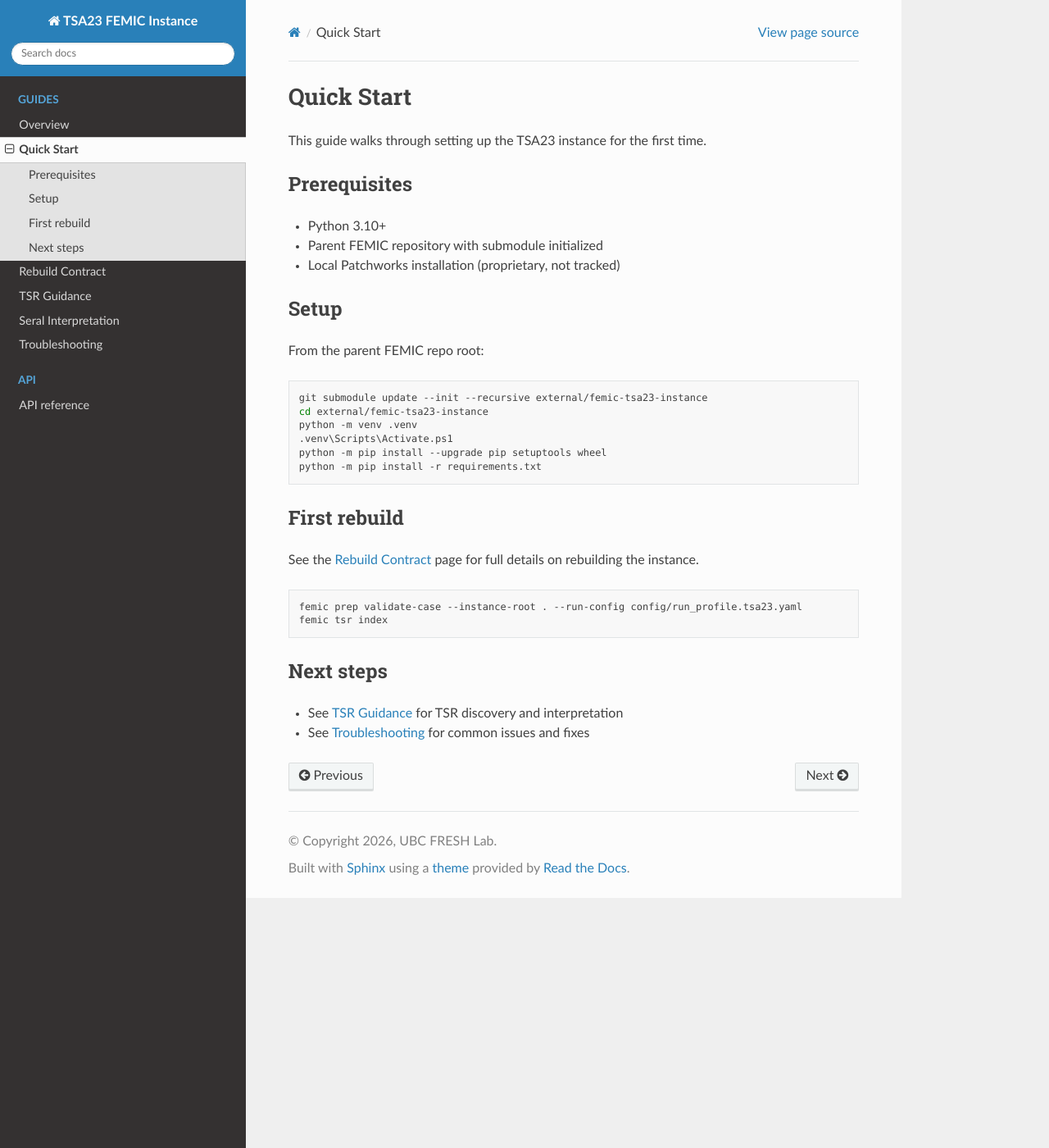
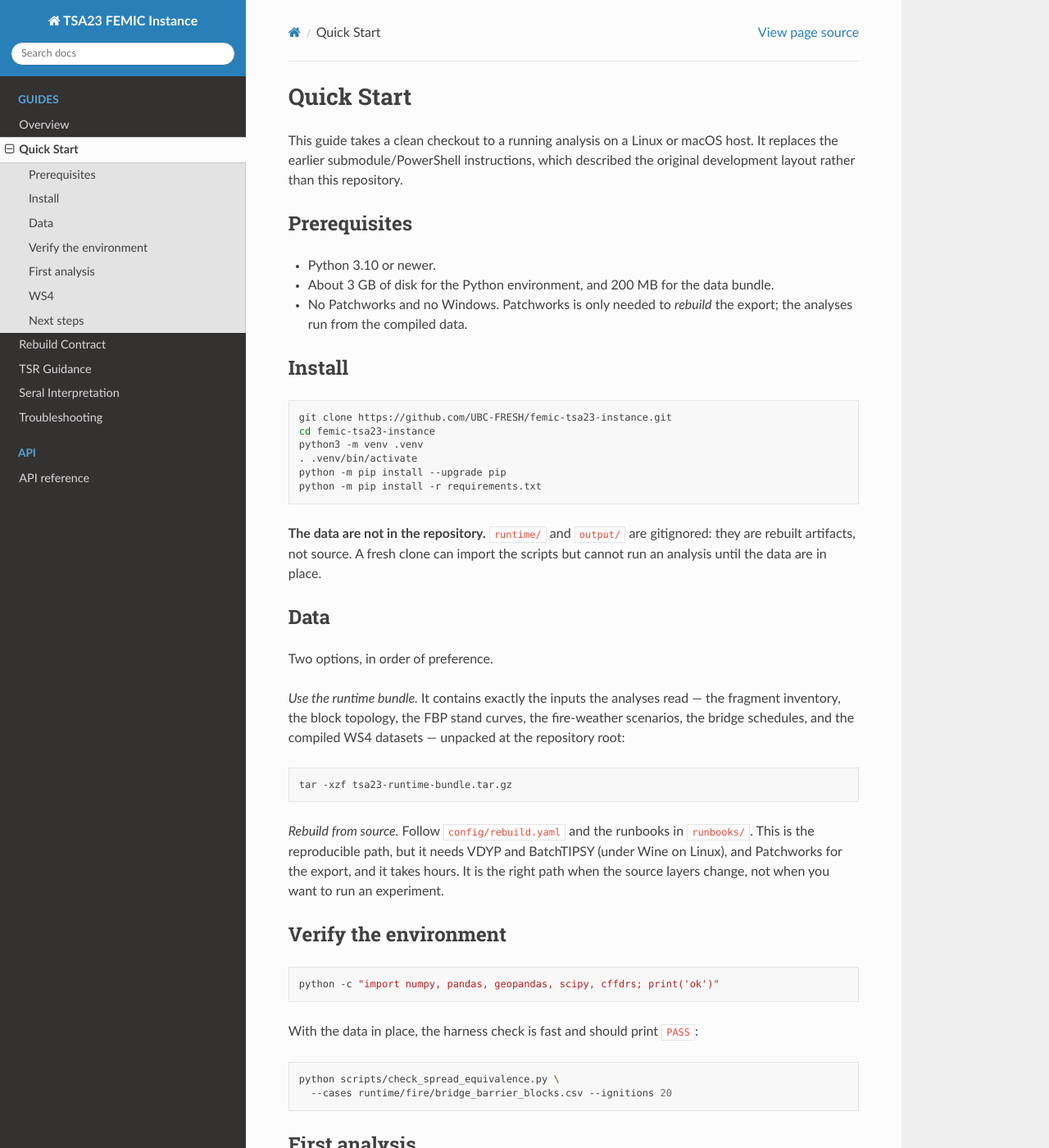
Before and after one commit to UBC-FRESH/femic-tsa23-instance, a Sphinx documentation site: the page built from docs/quickstart.rst, in a window 1280 px wide and 1400 px high. Shown: the whole window at 82% size. Built offline with Sphinx 7.4.7 and the Read the Docs theme 3.1.0, drawn with Linux system fonts in a browser that asks for light colours; some of the changed text lies outside the part shown.

Commit message:
Make the checkout runnable: real requirements, current quickstart, data bundle
requirements.txt was a submodule placeholder that fails on install; cffdrs is not on
PyPI and is now pinned to the git commit the fire-behaviour results used. pandas is
pinned below 3 because that is what produced the recorded numbers.

quickstart.rst described a submodule/PowerShell workflow that no longer matches this
repository. Rewritten for the standalone clone, including where the data come from:
runtime/ and output/ are gitignored, so a clean checkout cannot analyse until the
bundle is unpacked (runbooks/data-bundle.md).

Verified from a fresh clone with a venv built only from requirements.txt and the
bundle unpacked: check_spread_equivalence.py PASS (max delta 7.3e-12).

```diff
--- a/docs/quickstart.rst
+++ b/docs/quickstart.rst
@@ -1,41 +1,111 @@
 Quick Start
 ===========
 
-This guide walks through setting up the TSA23 instance for the first time.
+This guide takes a clean checkout to a running analysis on a Linux or macOS host. It
+replaces the earlier submodule/PowerShell instructions, which described the original
+development layout rather than this repository.
 
 Prerequisites
 -------------
 
-- Python 3.10+
-- Parent FEMIC repository with submodule initialized
-- Local Patchworks installation (proprietary, not tracked)
+- Python 3.10 or newer.
+- About 3 GB of disk for the Python environment, and 200 MB for the data bundle.
+- No Patchworks and no Windows. Patchworks is only needed to *rebuild* the export; the
+  analyses run from the compiled data.
 
-Setup
------
+Install
+-------
 
-From the parent FEMIC repo root:
+.. code-block:: bash
 
-.. code-block:: powershell
-
-   git submodule update --init --recursive external/femic-tsa23-instance
-   cd external/femic-tsa23-instance
-   python -m venv .venv
-   .venv\Scripts\Activate.ps1
-   python -m pip install --upgrade pip setuptools wheel
+   git clone https://github.com/UBC-FRESH/femic-tsa23-instance.git
+   cd femic-tsa23-instance
+   python3 -m venv .venv
+   . .venv/bin/activate
+   python -m pip install --upgrade pip
    python -m pip install -r requirements.txt
 
-First rebuild
--------------
 
-See the :doc:`rebuild-contract` page for full details on rebuilding the instance.
+**The data are not in the repository.** ``runtime/`` and ``output/`` are gitignored: they
+are rebuilt artifacts, not source. A fresh clone can import the scripts but cannot run
+an analysis until the data are in place.
 
-.. code-block:: powershell
+Data
+----
 
-   femic prep validate-case --instance-root . --run-config config/run_profile.tsa23.yaml
-   femic tsr index
+Two options, in order of preference.
+
+*Use the runtime bundle.* It contains exactly the inputs the analyses read — the
+fragment inventory, the block topology, the FBP stand curves, the fire-weather
+scenarios, the bridge schedules, and the compiled WS4 datasets — unpacked at the
+repository root:
+
+.. code-block:: bash
+
+   tar -xzf tsa23-runtime-bundle.tar.gz
+
+*Rebuild from source.* Follow ``config/rebuild.yaml`` and the runbooks in ``runbooks/``.
+This is the reproducible path, but it needs VDYP and BatchTIPSY (under Wine on Linux),
+and Patchworks for the export, and it takes hours. It is the right path when the source
+layers change, not when you want to run an experiment.
+
+Verify the environment
+----------------------
+
+.. code-block:: bash
+
+   python -c "import numpy, pandas, geopandas, scipy, cffdrs; print('ok')"
+
+With the data in place, the harness check is fast and should print ``PASS``:
+
+.. code-block:: bash
+
+   python scripts/check_spread_equivalence.py \
+     --cases runtime/fire/bridge_barrier_blocks.csv --ignitions 20
+
+First analysis
+--------------
+
+One comparison, three patterns on a fixed footprint, about seven seconds:
+
+.. code-block:: bash
+
+   python scripts/bridge_matched_footprint.py \
+     --blocks output/patchworks_ft/fragments/fragments.shp \
+     --fuel-types runtime/fire/fbp_stand_curves.csv \
+     --topology runtime/ws4/topology_tsa23.csv \
+     --footprint-ha 20000 --treat-fraction 0.20 --treatment fb \
+     --scenario p90 --ignitions 40 --duration-min 480 --wind-dir 225 \
+     --seed 1 --footprint-seed 1 \
+     --out runtime/fire/one_cell.json
+
+Then a sweep over the knobs, and a read of where the cliff is:
+
+.. code-block:: bash
+
+   python scripts/sensitivity_screen.py --out runtime/fire/screen.csv
+
+``runbooks/bridge-experiments.md`` explains every knob and what to expect from it.
+
+WS4
+---
+
+WS4 is a separate repository with its own environment. The scripts that build or verify
+WS4 datasets (``apply_fuel_treatment_economics.py``, ``add_fuel_break_treatment.py``,
+``complete_hazard_feature.py``, ``add_surface_fuel_treatment.py``,
+``verify_spread_account.py``) import ``ws4`` and must run with that environment:
+
+.. code-block:: bash
+
+   git clone https://github.com/UBC-FRESH/ws4.git
+   cd ws4 && python3 -m venv .venv && . .venv/bin/activate && pip install -e .
+   cd ../femic-tsa23-instance
+   /path/to/ws4/.venv/bin/python scripts/verify_spread_account.py
 
 Next steps
 ----------
 
-- See :doc:`tsr-guidance` for TSR discovery and interpretation
-- See :doc:`troubleshooting` for common issues and fixes
+- :doc:`overview` for the layout and the model chain.
+- :doc:`rebuild-contract` for the reproducible rebuild.
+- :doc:`troubleshooting` for known failures.
+- :doc:`api/index` for the analysis functions.
```
Also changed, not shown: CHANGE_LOG.md (+14 -0 lines), requirements.txt (+21 -7 lines), runbooks/data-bundle.md (added, +70 -0 lines), runbooks/README.md.
